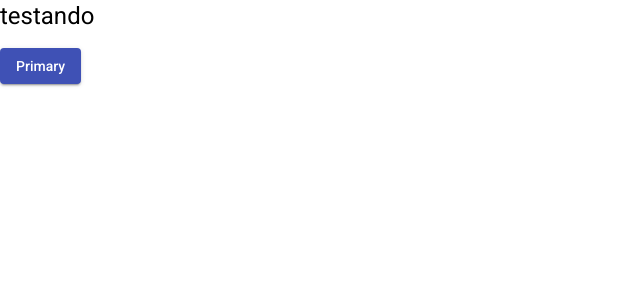
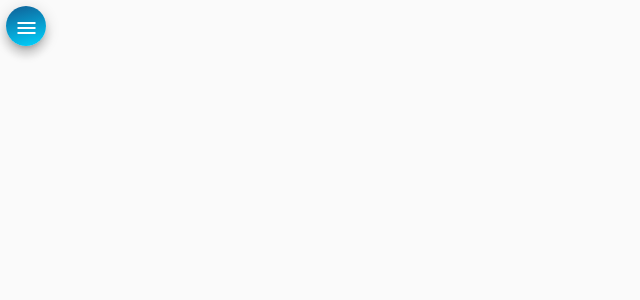
Before and after one commit to FernandesJr/hekp-desk-front, an Angular app: page / in a window 1280 px wide. Shown: the top 300 px of the page, without its empty margins (0-640 px from the left). Built offline with nearby package versions, Linux system fonts and the light colour scheme.

Commit message:
feat: created side-nav

```diff
--- a/src/app/app-routing.module.ts
+++ b/src/app/app-routing.module.ts
@@ -1,8 +1,13 @@
+import { NavComponent } from './components/nav/nav.component';
 import { NgModule } from '@angular/core';
 import { RouterModule, Routes } from '@angular/router';
 
 
-const routes: Routes = [];
+const routes: Routes = [
+  {
+    path: "", component: NavComponent
+  }
+];
 
 @NgModule({
   imports: [
--- a/src/app/app.component.html
+++ b/src/app/app.component.html
@@ -1,3 +1 @@
-<h1>testando</h1>
-
-<button mat-raised-button color="primary">Primary</button>
+<router-outlet></router-outlet>
--- a/src/app/app.module.ts
+++ b/src/app/app.module.ts
@@ -26,10 +26,12 @@ import { MatInputModule } from '@angular/material/input';
 import { MatIconModule } from '@angular/material/icon';
 import { MatListModule } from '@angular/material/list';
 import { MatCardModule } from '@angular/material/card';
+import { NavComponent } from './components/nav/nav.component';
 
 @NgModule({
   declarations: [
-    AppComponent
+    AppComponent,
+    NavComponent
   ],
   imports: [
     BrowserModule,
--- /dev/null
+++ b/src/app/components/nav/nav.component.css
@@ -0,0 +1,32 @@
+.container{
+    height: 100%;
+}
+
+.sidenav{
+    color: white;
+    width: 13rem;
+    background: rgb(2,0,36);
+    background: linear-gradient(165deg, rgba(2,0,36,1) 0%, rgba(16,94,149,1) 0%, rgba(0,212,255,1) 100%);
+}
+
+img {
+    width: 100%;
+    height: 7rem;
+    margin: .8rem, auto, 1rem, auto;
+}
+
+.sidenav a {
+    color: white;
+}
+
+.sidenav span {
+    margin-left: .6rem;
+}
+
+.menu {
+    color: white;
+    background: rgb(2,0,36);
+    background: linear-gradient(165deg, rgba(2,0,36,1) 0%, rgba(16,94,149,1) 0%, rgba(0,212,255,1) 100%);
+
+    margin: .4rem 0 0 .4rem;
+}
--- /dev/null
+++ b/src/app/components/nav/nav.component.html
@@ -0,0 +1,33 @@
+<mat-drawer-container class="container" autosize>
+  <mat-drawer #drawer class="sidenav" mode="side">
+    <img src="assets/img/side-image.svg" alt="side-iamge">
+    <mat-nav-list class="nav-list">
+      <a mat-list-item routerLink="/">
+        <mat-icon>home</mat-icon>
+        <span>Home</span>
+      </a>
+      <a mat-list-item routerLink="/">
+        <mat-icon>account_circle</mat-icon>
+        <span>Técnicos</span>
+      </a>
+      <a mat-list-item routerLink="/">
+        <mat-icon>person</mat-icon>
+        <span>Clientes</span>
+      </a>
+      <a mat-list-item routerLink="/">
+        <mat-icon>code</mat-icon>
+        <span>GitHub</span>
+      </a>
+      <a mat-list-item routerLink="/">
+        <mat-icon>logout</mat-icon>
+        <span>Logout</span>
+      </a>
+    </mat-nav-list>
+  </mat-drawer>
+
+  <div class="sidenav-content">
+    <button class="menu mat-elevation-z8" mat-mini-fab (click)="drawer.toggle()">
+      <mat-icon>menu</mat-icon>
+    </button>
+  </div>
+</mat-drawer-container>
--- /dev/null
+++ b/src/app/components/nav/nav.component.ts
@@ -0,0 +1,15 @@
+import { Component, OnInit } from '@angular/core';
+
+@Component({
+  selector: 'app-nav',
+  templateUrl: './nav.component.html',
+  styleUrls: ['./nav.component.css']
+})
+export class NavComponent implements OnInit {
+
+  constructor() { }
+
+  ngOnInit(): void {
+  }
+
+}
```
Also changed, not shown: src/assets/img/side-image.svg (added).
